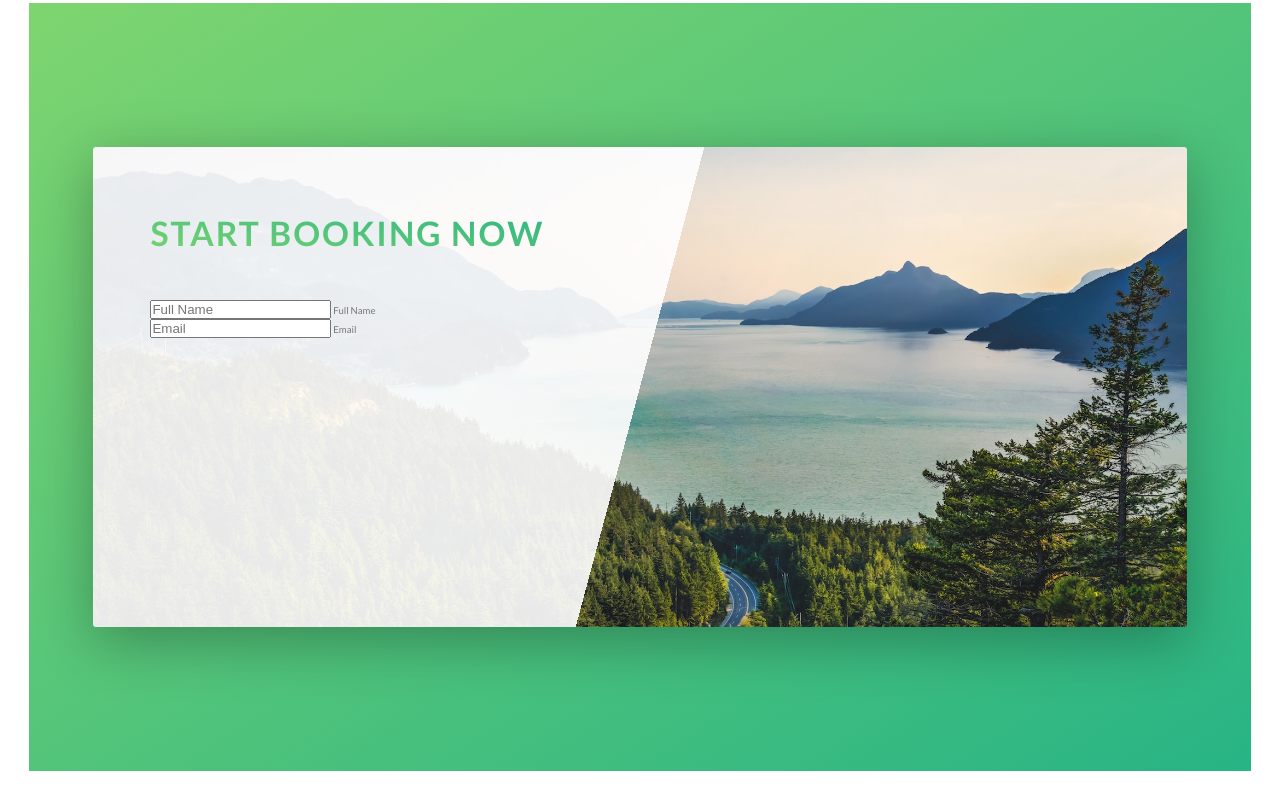
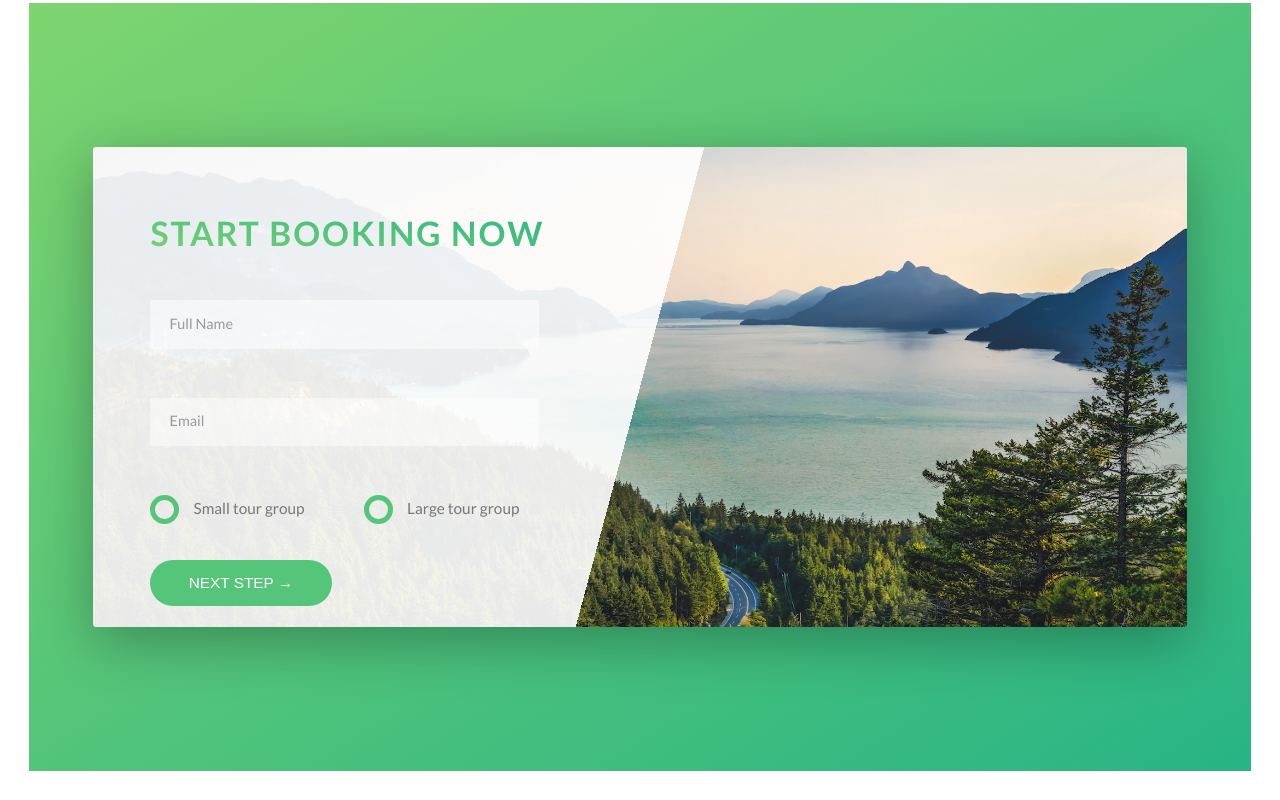
Before and after one commit to mrdua/Advance-CSS-and-Sass, a website: page Natours/index.html in a window 1280 px wide. Shown: the part 4281-5081 px from the top of the page. Drawn offline with Linux system fonts and the light colour scheme; grey boxes are pictures that could not be loaded.

Commit message:
Booking Section

```diff
--- a/Natours/index.html
+++ b/Natours/index.html
@@ -274,6 +274,27 @@
                                         <input type="email" class="form__input" placeholder="Email" id="email" required>
                                         <label for="email" class="form__label">Email</label>
                                 </div>
+                                <div class="form__group u-margin-bottom-medium">
+                                    <div class="form__radio-group">
+                                        <input type="radio" class="form__radio-input" id="small" name="radio-button">
+                                        <label for="small" class="form__radio-label">
+                                            <span class="form__radio-button"></span>
+                                            Small tour group
+                                        </label>
+                                    </div>
+
+                                    <div class="form__radio-group">
+                                        <input type="radio" class="form__radio-input" id="large" name="radio-button">
+                                        <label for="large" class="form__radio-label">
+                                            <span class="form__radio-button"></span>
+                                            Large tour group
+                                        </label>
+                                    </div>
+                                </div>
+
+                                <div class="form__group">
+                                    <button class="btn btn--green">Next Step &rarr;</button>
+                                </div>
                             </form>
 
                         </div>
--- a/Natours/sass/abstract/_variables.scss
+++ b/Natours/sass/abstract/_variables.scss
@@ -12,6 +12,8 @@ $color-grey-light-1: #f7f7f7;
 $color-grey-light-2: #eee;
 
 $color-grey-dark: #777;
+$color-grey-dark-2: #999;
+
 $color-white: #fff;
 $color-black: #000;
 
--- a/Natours/sass/base/_utilities.scss
+++ b/Natours/sass/base/_utilities.scss
@@ -1,10 +1,7 @@
-.u-center-text{
-    text-align: center;
-}
+.u-center-text{text-align: center!important;}
+.u-margin-bottom-small {margin-bottom: 1.5rem!important;}
+.u-margin-bottom-medium {margin-bottom: 4rem!important;}
+.u-margin-bottom-big {margin-bottom: 8rem!important;}
 
-.u-margin-bottom-small {margin-bottom: 1.5rem;}
-.u-margin-bottom-medium {margin-bottom: 4rem;}
-.u-margin-bottom-big {margin-bottom: 8rem;}
-
-.u-margin-top-big {margin-top: 8rem;}
-.u-margin-top-huge {margin-top: 10rem;}
+.u-margin-top-big {margin-top: 8rem!important;}
+.u-margin-top-huge {margin-top: 10rem!important;}
--- a/Natours/sass/components/_buttons.scss
+++ b/Natours/sass/components/_buttons.scss
@@ -1,5 +1,5 @@
 .btn{
-
+    &,
     &:link,
     &:visited {
     text-transform: uppercase;
@@ -10,6 +10,10 @@
     transition: all .2s;
     position: relative;
     font-size: $default-font-size;
+
+    //Changes for the button element
+    border: none;
+    cursor:pointer;
     }
 
     &:hover{
@@ -23,7 +27,8 @@
         }
     }
 
-    &:active{
+    &:active,&:focus{
+        outline:none;
         transform: translateY(-1px);
         box-shadow: 0 .5rem 1rem rgba($color-black,0.2);
     }
--- /dev/null
+++ b/Natours/sass/components/_form.scss
@@ -0,0 +1,96 @@
+.form{
+
+    &__group:not(:last-child){
+        margin-bottom: 2rem;
+    }
+
+    &__input{
+        font-size: 1.5rem;
+        font-family: inherit;
+        padding: 1.5rem 2rem;
+        color: inherit;
+        border-radius: 2px;
+        background-color: rgba($color-white, 0.5);
+        border:none;
+        border-bottom: 3px solid transparent;
+        display: block;
+        width: 90%;
+
+        &:focus{
+            outline:none;
+            box-shadow: 0 1rem 2rem rgba($color-black,0.1);
+            border-bottom: 3px solid $color-primary;
+
+            &:invalid{
+                border-bottom: 3px solid $color-secondary-dark;
+            }
+        }
+
+        &::-webkit-input-placeholder{
+            color:$color-grey-dark-2;
+        }
+    }
+
+    &__label{
+        font-size:1.4rem;
+        font-weight: 700;
+        margin-left: 2rem;
+        margin-top: .7rem;
+        display: block;
+        transition: all .3s;
+    }
+
+    &__input:placeholder-shown + &__label{
+        opacity:0;
+        visibility: none;
+        transform: translateY(-4rem);
+    }
+
+    &__radio-group{
+        width: 49%;
+        display: inline-block;
+    }
+
+    &__radio-input{
+        display: none;
+    }
+
+    &__radio-label{
+        font-size: $default-font-size;
+        cursor:pointer;
+        position: relative;
+        padding-left:4.5rem;
+
+    }
+
+    &__radio-button{
+        width: 3rem;
+        height: 3rem;
+        border: 5px solid $color-primary;
+        border-radius: 50%;
+        position: absolute;
+        display: inline-block;
+        top: -.4rem;
+        left:0;
+
+        &::after{
+            content: "";
+            display: block;
+            height: 1.2rem;
+            width: 1.2rem;
+            border-radius: 50%;
+            position: absolute;
+            top:50%;
+            left: 50%;
+            transform: translate(-50%,-50%);
+            background-color: $color-primary;
+            opacity: 0;
+            transition: all .3s;
+        }
+    }
+
+    &__radio-input:checked ~ &__radio-label &__radio-button::after{
+        opacity: 1;
+    }
+
+}
--- a/Natours/sass/main.scss
+++ b/Natours/sass/main.scss
@@ -8,6 +8,7 @@
 @import "base/utilities";
 
 @import "components/bg-video";
+@import "components/form";
 @import "components/buttons";
 @import "components/composition";
 @import "components/feature-box";
```
Also changed, not shown: Natours/css/style.css.
